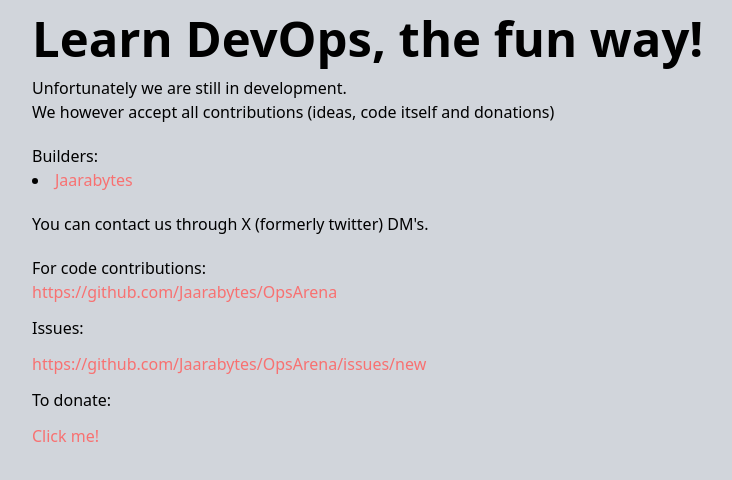
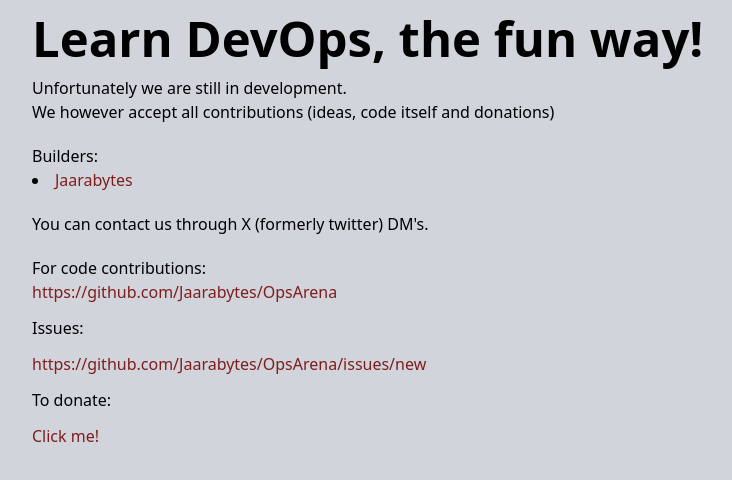
Before and after one commit to Jaarabytes/OpsArena, a SvelteKit app: page / in a window 1280 px wide. Shown: the top 480 px of the page, without its empty margins (224-956 px from the left). Built offline with nearby package versions, Linux system fonts and the light colour scheme.

Commit message:
style: changed the text color
still thinking of the overall webiste theme

```diff
--- a/src/app.css
+++ b/src/app.css
@@ -28,5 +28,5 @@
 }
 
 a {
-  @apply text-red-400;
+  @apply text-red-900;
 }
```
